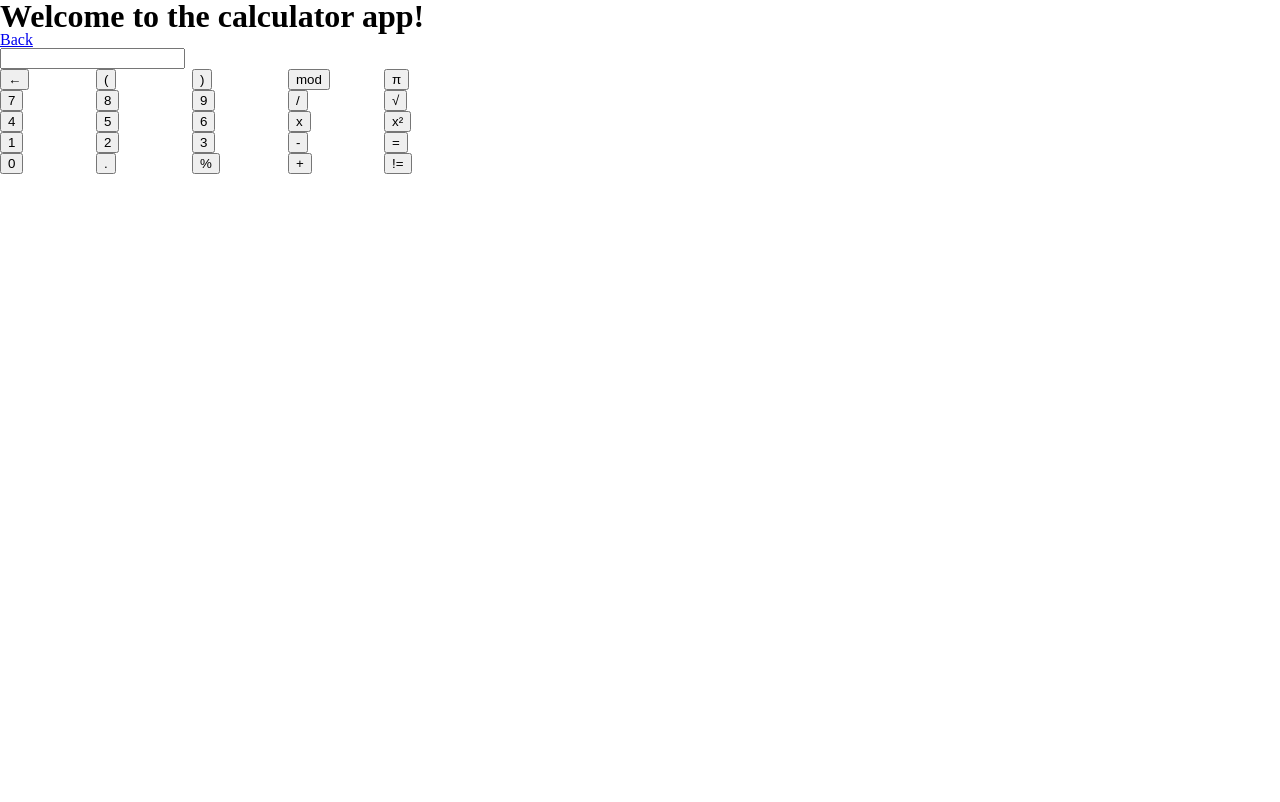
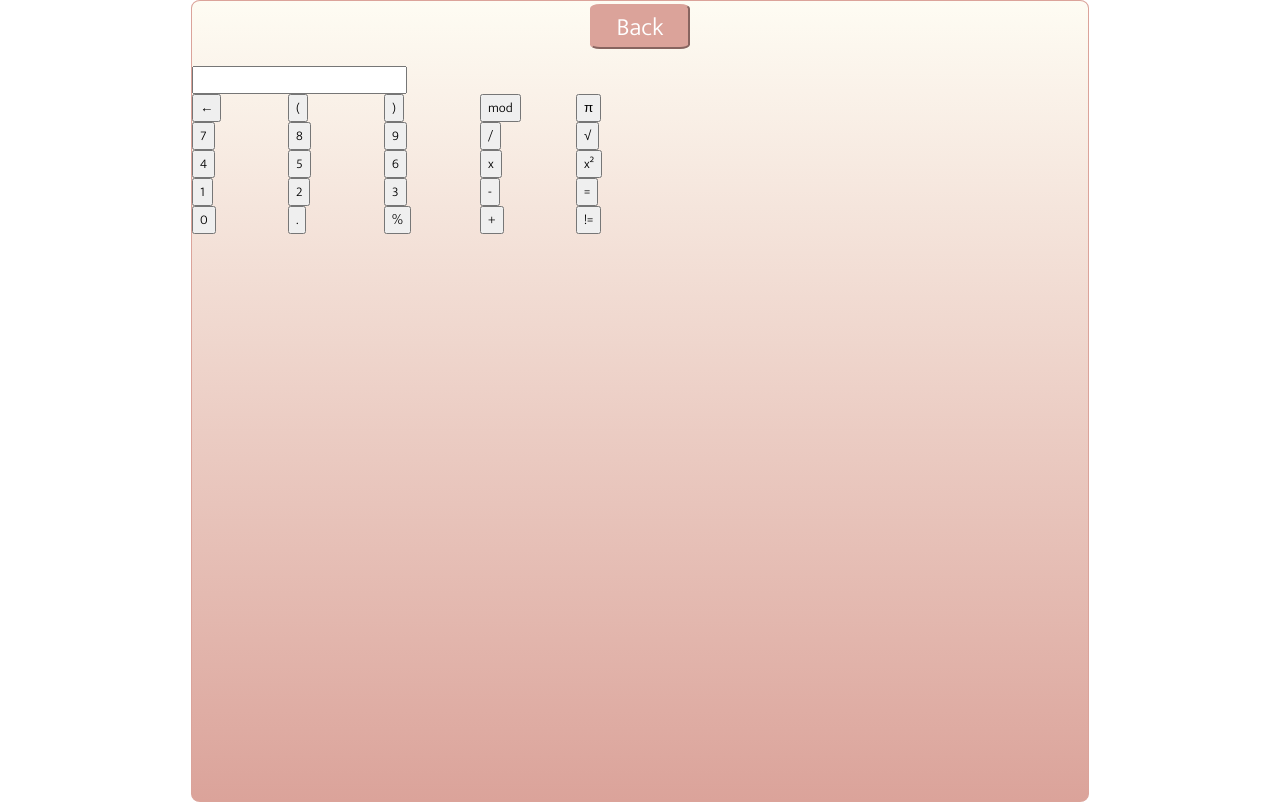
Before and after one commit to prog-abhi/calculator-app, a Flask app: page /app/ in a window 1280 px wide. Before the commit the page ends 174 px from the top, so only its background shows below. Run offline with Flask 2, Linux system fonts and the light colour scheme.

Commit message:
added some styling to root page

```diff
--- a/app/static/css/global.css
+++ b/app/static/css/global.css
@@ -1,4 +1,68 @@
+* {
+  font-family: "Mukta", sans-serif;
+  margin: auto;
+}
+
 h1 {
-  font-size: xx-large;
-  font-weight: 700;
+  font-family: "Mukta", sans-serif;
+  font-size: 75px;
+  color: chocolate;
 }
+
+#welcoming_msg {
+  height: 100px;
+  text-align: center;
+}
+
+:root {
+  --light-primary: #fefcf3;
+  --normal-primary: #f5ebe0;
+  --dark-primary: #f0dbdb;
+  --darker-primary: #dba39a;
+}
+
+html,
+body {
+  height: 100%;
+  /* background-color: var(--darker-primary); */
+}
+
+#root {
+  border: 1px solid var(--darker-primary);
+  border-radius: 1%;
+  width: 70%;
+  height: 100%;
+  margin: auto;
+  background: linear-gradient(
+    to top,
+    var(--darker-primary),
+    var(--light-primary)
+  );
+}
+
+#navbar {
+  display: flex;
+  justify-content: center;
+  /* border-top: 1px solid darkgreen; */
+  /* border-bottom: 1px solid darkgreen; */
+  height: 50px;
+  align-items: center;
+  padding-bottom: 15px;
+}
+
+.nav_button {
+  height: 45px;
+  width: 100px;
+  font-size: 25px;
+  border-radius: 10%;
+  border-color: var(--darker-primary);
+  background-color: var(--darker-primary);
+  /* border-radius: 1px; */
+  color: white;
+}
+
+#meme_container {
+  width: 70%;
+  height: 50%;
+  margin: 50px auto;
+}
--- a/app/static/css/index.css
+++ b/app/static/css/index.css
@@ -1,4 +1,5 @@
 @import "reset.css";
+@import url("https://fonts.googleapis.com/css2?family=Mukta:wght@300&display=swap");
 @import "global.css";
 @import "main_container.css";
 @import "button_container.css";
--- a/app/templates/base.html
+++ b/app/templates/base.html
@@ -12,21 +12,49 @@
   </head>
   <body>
     <div id="root">
-      <h1>Welcome to the calculator app!</h1>
+      {% if root %}
+      <div id="welcoming_msg">
+        <h1>Welcome to the calculator app!</h1>
+      </div>
+      {% endif %}
       <nav id="navbar">
         <ul>
           {% if root %}
           <li>
-            <a href="{{url_for('app.home')}}">App</a>
+            <a href="{{url_for('app.home')}}"
+              ><button class="nav_button" type="button">App</button></a
+            >
           </li>
           {% else %}
           <li>
-            <a href="{{url_for('root.root')}}">Back</a>
+            <a href="{{url_for('root.root')}}"
+              ><button class="nav_button" type="button">Back</button></a
+            >
           </li>
           {% endif %}
         </ul>
       </nav>
-      {%block content%}{%endblock%}
+      {% if root %}
+      <div id="meme_container">
+        <div
+          class="tenor-gif-embed"
+          data-postid="16142281"
+          data-share-method="host"
+          data-aspect-ratio="1.47465"
+          data-width="100%"
+        >
+          <a
+            href="https://tenor.com/view/osita-osita-iheme-nigerian-nollywood-calculating-gif-16142281"
+            >Osita Osita Iheme GIF</a
+          >from <a href="https://tenor.com/search/osita-gifs">Osita GIFs</a>
+        </div>
+        <script
+          type="text/javascript"
+          async
+          src="https://tenor.com/embed.js"
+        ></script>
+      </div>
+      {% endif %} {%block content%}{%endblock%}
     </div>
     <script
       type="module"
```
